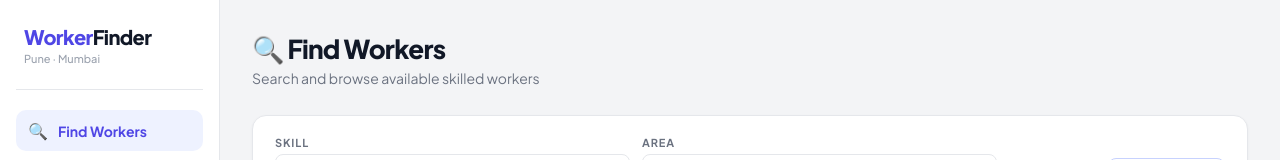
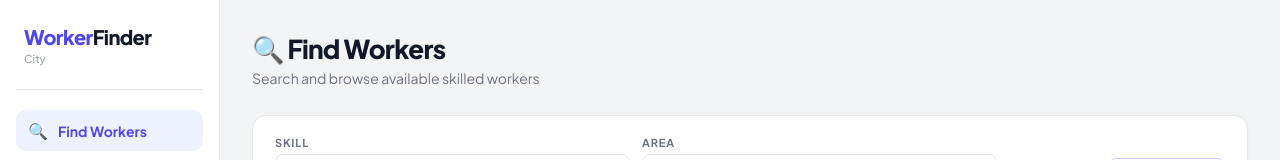
Before and after one commit to aryadavare19/DevopsT1, a React (Vite) app in the folder frontend/: page / in a window 1280 px wide. Shown: the top 160 px of the page. Built offline with nearby package versions, Linux system fonts and the light colour scheme.

Commit message:
Update App.jsx

```diff
--- a/frontend/src/App.jsx
+++ b/frontend/src/App.jsx
@@ -536,7 +536,7 @@ export default function App() {
             <div style={{ fontSize: 20, fontWeight: 800, color: "#4f46e5", letterSpacing: "-.03em" }}>
               Worker<span style={{ color: "#111827" }}>Finder</span>
             </div>
-            <div style={{ fontSize: 11, color: "#9ca3af", marginTop: 3, fontWeight: 500 }}>Pune · Mumbai</div>
+            <div style={{ fontSize: 11, color: "#9ca3af", marginTop: 3, fontWeight: 500 }}> City </div>
           </div>
 
           {/* Nav */}
```
